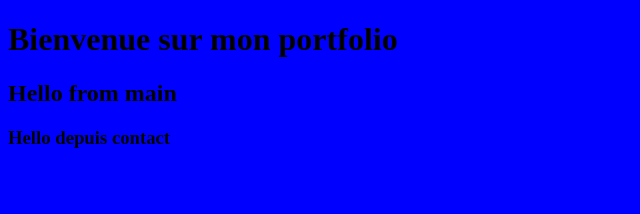
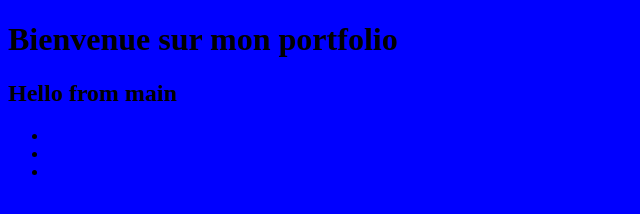
Before and after one commit to theVicoH/Git, a plain HTML site: page Portfolio/index.html in a window 1280 px wide. Shown: the whole page, without its empty margins (0-640 px from the left). Drawn offline with Linux system fonts and the light colour scheme.

Commit message:
practice ul portfolio index.html

```diff
--- a/Portfolio/index.html
+++ b/Portfolio/index.html
@@ -10,7 +10,11 @@
 <body>
     <h1>Bienvenue sur mon portfolio</h1>
     <h2>Hello from main</h2>
-    <h3>Hello depuis contact</h3>
+    <ul>
+        <li></li>
+        <li></li>
+        <li></li>
+    </ul>
     <script src="app.js"></script>
 </body>
 </html>
```
